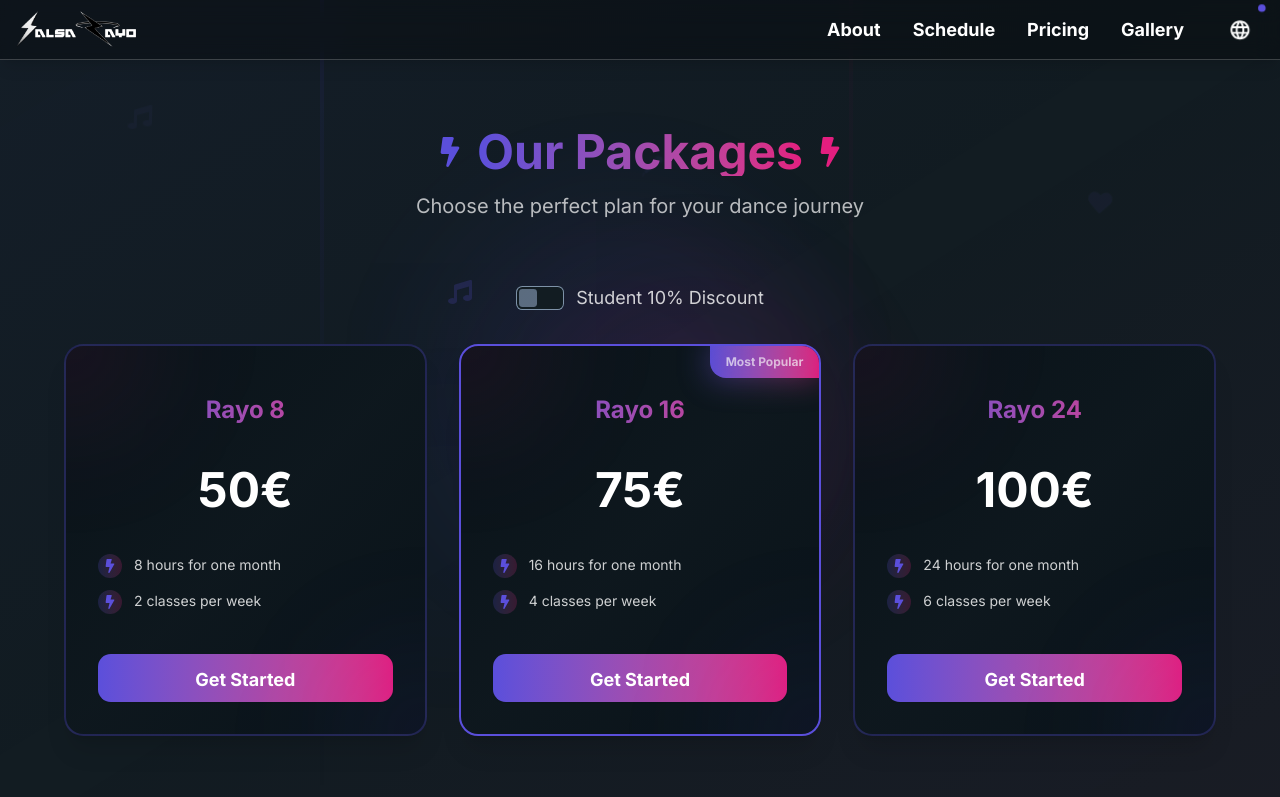
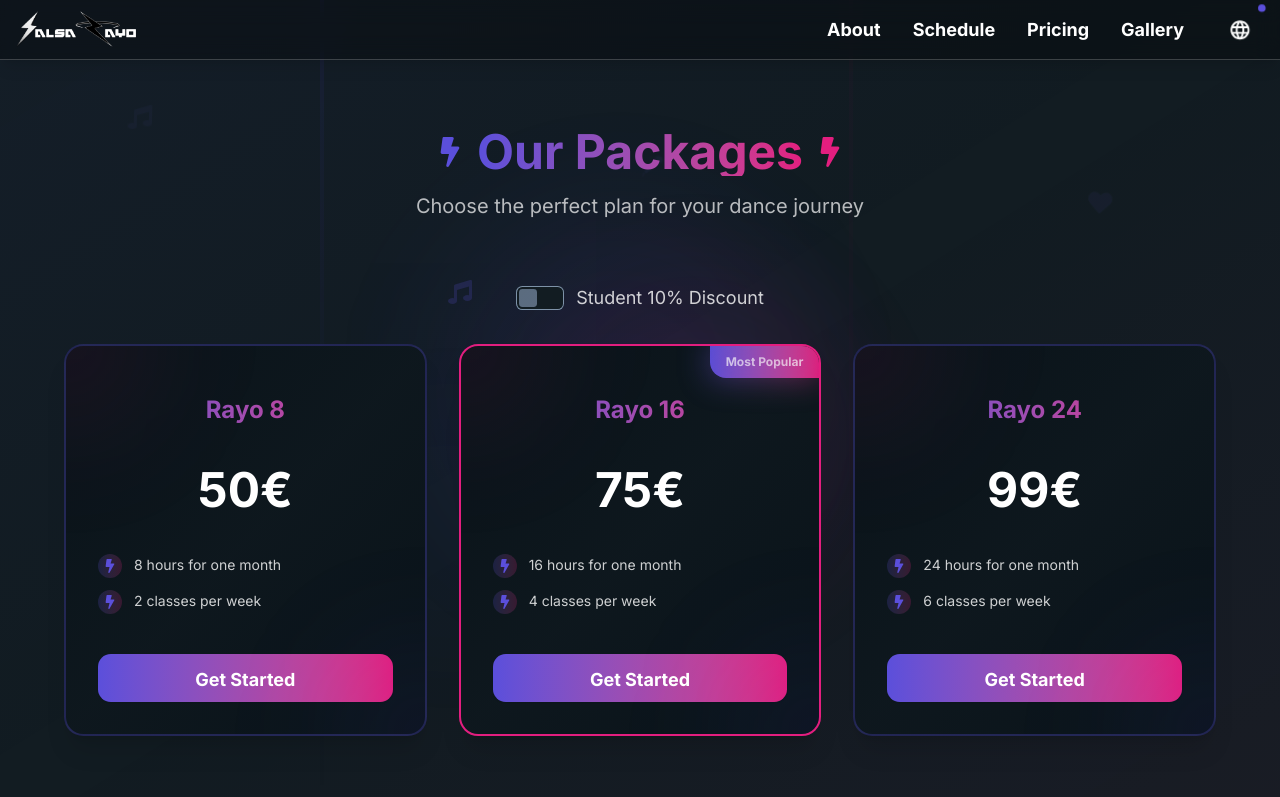
Before and after one commit to nikossoftwaredev/salsa-rayo, a Next.js app: page /en/pricing in a window 1280 px wide. Shown: the top 797 px of the page. Built offline with nearby package versions, Linux system fonts and the light colour scheme.

Commit message:
fix: Correct price for Rayo 24 package from 100 to 99; update display logic in PackageCard for accurate student discount calculation.

```diff
--- a/components/PackageCard.tsx
+++ b/components/PackageCard.tsx
@@ -39,7 +39,7 @@ const PackageCard: React.FC<PackageCardProps> = ({
   const lessonsPerMonth = numberOfLessons * 4;
 
   const displayPrice = isStudentDiscount
-    ? (parseFloat(price) * 0.9).toFixed(0)
+    ? Math.floor(parseFloat(price) * 0.9).toString()
     : price;
 
   const features = [
@@ -55,7 +55,7 @@ const PackageCard: React.FC<PackageCardProps> = ({
       transition={{ duration: 0.6 }}
       className="w-full max-w-sm mx-auto"
     >
-      <Card className={`relative overflow-hidden bg-gradient-to-br from-base-300 via-base-200 to-base-300 border-2 ${isMostPopular ? 'border-primary hover:border-accent hover:shadow-2xl hover:shadow-accent/50' : 'border-primary/30 hover:border-primary/60 hover:shadow-2xl hover:shadow-primary/30'} transition-all duration-500 hover:scale-[1.02]`}>
+      <Card className={`relative overflow-hidden bg-gradient-to-br from-base-300 via-base-200 to-base-300 border-2 ${isMostPopular ? 'border-accent hover:border-accent hover:shadow-2xl hover:shadow-accent/50' : 'border-primary/30 hover:border-primary/60 hover:shadow-2xl hover:shadow-primary/30'} transition-all duration-500 hover:scale-[1.02]`}>
         {/* Most Popular Badge */}
         {isMostPopular && (
           <div className="absolute top-0 right-0 z-10">
--- a/data/packages.ts
+++ b/data/packages.ts
@@ -20,7 +20,7 @@ export const PACKAGES: PackageCardData[] = [
   },
   {
     title: "Rayo 24",
-    price: "100",
+    price: "99",
     numberOfLessons: 6,
     isMostPopular: false,
   },
```
